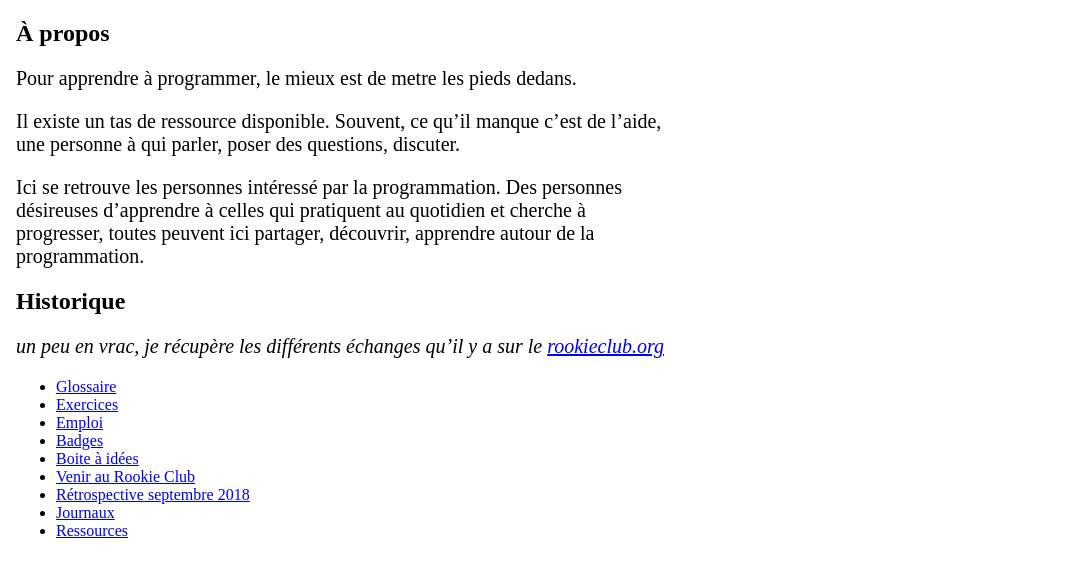
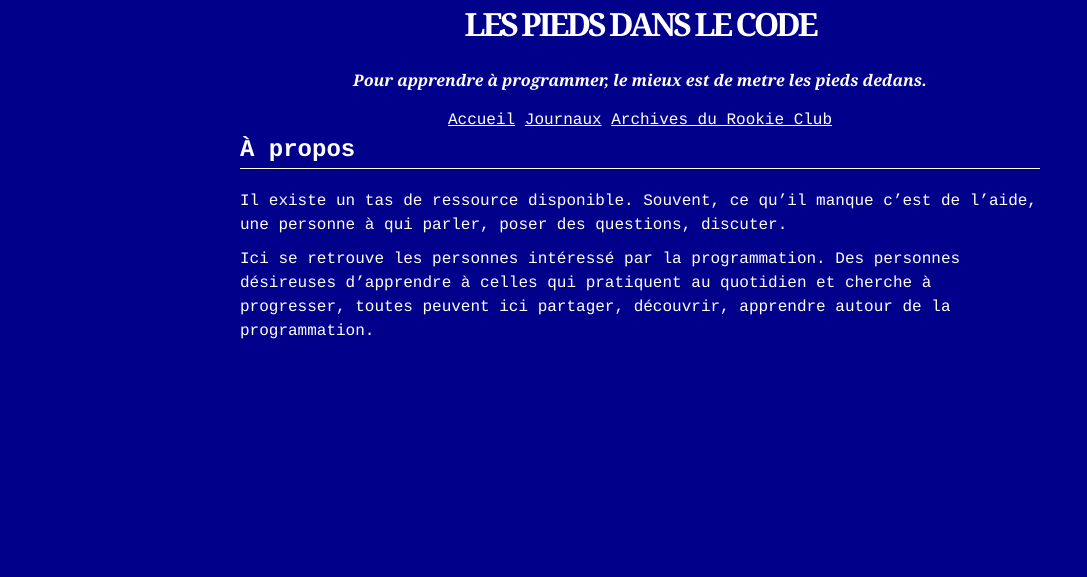
Before and after one commit to rookie-club/rookie-club.github.io, a Jekyll site: the page built from index.md, in a window 1280 px wide. Shown: the top 577 px of the page, without its empty margins (0-1087 px from the left). Built offline with Jekyll 4.4.1, drawn with Linux system fonts in a browser that asks for light colours.

Commit message:
peint en bleu, ajoute knacss

```diff
--- a/_layouts/default.html
+++ b/_layouts/default.html
@@ -2,20 +2,59 @@
 <html>
   <head>
     <meta charset="utf-8">
+    <meta name="language" content="French" />
+    <meta name="viewport" content="width=device-width, initial-scale=1.0, user-scalable=0, minimum-scale=1.0, maximum-scale=1.0" />
     <title>{{ page.title }}</title>
 
+    <link type="text/css" rel="stylesheet" href="knacss.css">
     <style>
       body {
-        margin:1em;
-        font-family: Palantino, serif;
+        background: darkblue;
+        color: white;
+        font-family: Courier, Monaco, monospace;
+        max-width: 50em;
+        margin: 1em;
       }
-      p {
-        font-size: 1.25rem;
-        max-width: 65ch;
+      a, h1, h2, h3, h4, h5, h6 {
+        color: white;
       }
+      a:hover {
+        background-color: orange;
+        color: darkblue;
+      }
+      header {
+        text-align:center;
+        font-family: Georgia, serif;
+        font-weight: bolder;
+        padding-bottom: 1em;
+      }
+      header h1 {
+        text-transform: uppercase;
+        letter-spacing: -3px;
+      }
+      header em {
+        margin-bottom: 1em;
+      }
+      h2 {
+        border-bottom: thin solid white;
+      }
+      nav {
+        text-align: center;
+      }
+
+      @media (min-width: 50em) { body {margin:auto;} }
     </style>
   </head>
   <body>
+    <header>
+      <h1>Les&nbsp;pieds dans&nbsp;le&nbsp;code</h1>
+      <em>Pour&nbsp;apprendre&nbsp;à&nbsp;programmer, le&nbsp;mieux&nbsp;est&nbsp;de&nbsp;metre&nbsp;les&nbsp;pieds&nbsp;dedans.</em>
+    </header>
+    <nav>
+      <a href="/">Accueil</a>
+      <a href="/rookieclub/journaux">Journaux</a>
+      <a href="/rookieclub">Archives du Rookie Club</a>
+    </nav>
     {{ content }}
   </body>
 </html>
--- a/index.md
+++ b/index.md
@@ -6,22 +6,7 @@ title: Les pieds dans le code
 
 ## À propos
 
-Pour apprendre à programmer, le mieux est de metre les pieds dedans.
 
 Il existe un tas de ressource disponible. Souvent, ce qu'il manque c'est de l'aide, une personne à qui parler, poser des questions, discuter.
 
 Ici se retrouve les personnes intéressé par la programmation. Des personnes désireuses d’apprendre à celles qui pratiquent au quotidien et cherche à progresser, toutes peuvent ici partager, découvrir, apprendre autour de la programmation.
-
-## Historique
-
-_un peu en vrac, je récupère les différents échanges qu'il y a sur le [rookieclub.org](http://rookieclub.org)_
-
-- [Glossaire](rookieclub/glossaire)
-- [Exercices](rookieclub/exercices)
-- [Emploi](rookieclub/emploi)
-- [Badges](rookieclub/badges)
-- [Boite à idées](rookieclub/boite-a-idees)
-- [Venir au Rookie Club](rookieclub/venir-au-rookie-club)
-- [Rétrospective septembre 2018](rookieclub/retrospective-septembre-2018)
-- [Journaux](rookieclub/journaux/)
-- [Ressources](rookieclub/ressources)
```
Also changed, not shown: rookieclub/index.md (added, +26 -0 lines), knacss.css (added).
